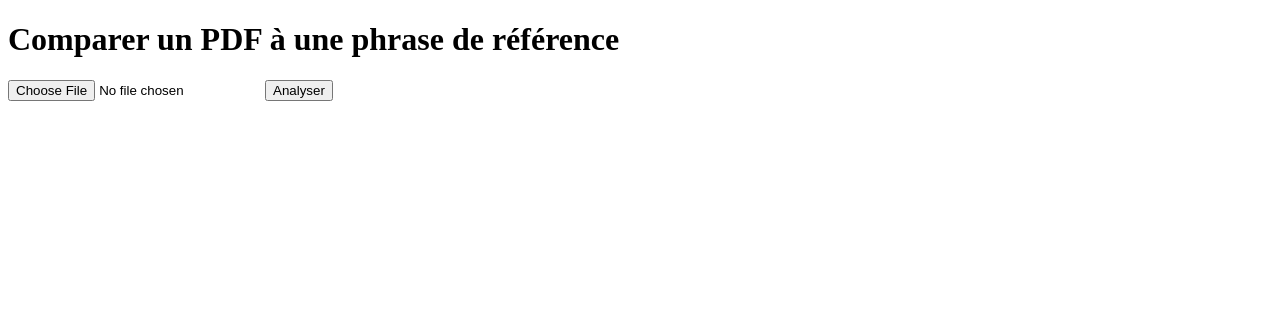
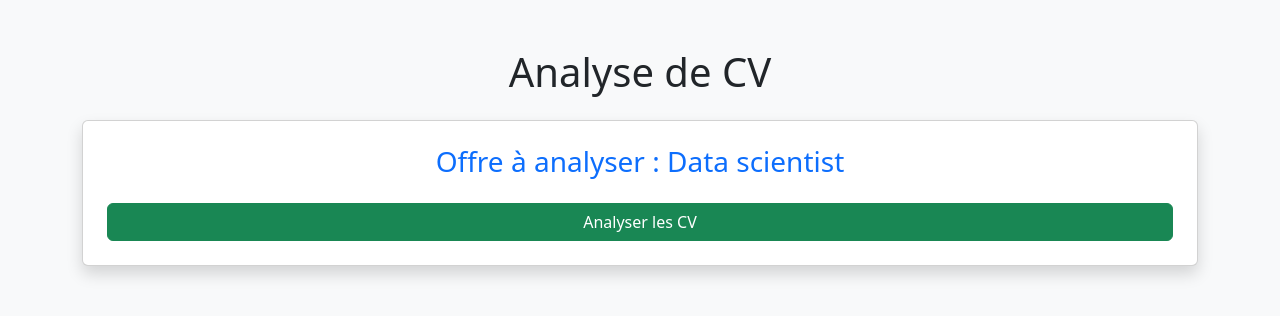
Before and after one commit to Clement-tc/APP_AUTO, a Flask app: page / in a window 1280 px wide. Shown: the top 316 px of the page. Run offline with Flask 3, Linux system fonts and the light colour scheme; parts of the project's set-up code (start-up, migrations or seed data) failed here and were passed over.

Commit message:
Your commit message

```diff
--- /dev/null
+++ b/analys.txt
@@ -0,0 +1,38 @@
+Data scientist
+Descriptif du poste
+Envie de changement, d’une nouvelle opportunité professionnelle et d’un cadre où il fait bon vivre ? Alors c’est bon, tu peux continuer à lire, c’est chez SII que ça se passe !
+
+ Alors, quel sera ton rôle ?
+En tant que Data Engineer (F/H), tes missions seront les suivantes :
+
+Préparation des données
+Analyser les modèles
+Concevoir des algorithmes
+Programmation back-end
+Interprétation et présentation des résultats
+Mise en production des solutions
+Ton profil :
+
+Dans l’idéal, tu es titulaire d’un Bac+5 en informatique, statistique ou mathématiques et tu as minimum 3 ans d’expérience post diplôme sur des sujets de Data, notamment des compétences Scala/Spark.
+
+En fonction de tes compétences et aspirations, tu peux être référent technique de notre équipe ou rejoindre notre équipe d’experts dont le rôle est multiple.Et si tu te lasses de ta mission ? Nous serons à ton écoute et te trouverons un nouveau projet.Envie d’évoluer ? Nous t’accompagnons dans ton projet d’évolution en te trouvant une mission et des formations cohérentes vis-à-vis de celui-ci.
+
+Notre ADN
+
+SII Atlantique, c’est :
+
+250 ingénieurs qui partagent un même état d’esprit #collectif, #partage, #convivialité
+Des clients Grands Comptes, PME ou ETI, qui t’apporteront des compétences techniques, fonctionnelles et méthodologiques
+Un suivi régulier et personnalisé réalisé par tes référents
+Des formations régulières, adaptées à tes envies et tes souhaits d’évolution
+Des Speak Ups, partage de bonnes pratiques et la possibilité de t’investir dans l’agence
+Des moments de fun et de partage, comme retrouver tes collègues autour d’un déjeuner ou petit-déj’, des AfterWorks, soirées d’agence, événements sportifs… et une vraie intégration à ton arrivée !
+Des avantages : prime de participation, tickets restau, mutuelle, CSE, chèques vacances et de fin d’année, 10 jours de RTT, un accord de télétravail, indemnités km vélo ou participation à hauteur de 75% à ton abonnement aux transports en commun, crèche…
+Du green : une démarche Employeur pro-vélo avec un soutien concret des vélotafeurs et la pratique du mécénat de compétences, le soutien financier pour des acteurs du territoire et des collectes solidaires !
+Le Groupe SII est au cœur de l’innovation au service de grands comptes dans des secteurs d’ingénierie variés. Pour la 8ème année consécutive, SII France a obtenu le label Great Place To Work® et se classe 2ᵉ au Palmarès Best Workplaces 2025 (catégorie +2500 salariés). Nous en sommes très fiers car nous sommes la 1ère ESN de ce classement à obtenir cette reconnaissance par ses salariés !Ce succès est le reflet de notre culture basée sur notre volonté de proposer à tous nos salariés un cadre de travail épanouissant pour le développement de leurs compétences et carrières. Rejoindre SII, c’est s’engager dans une aventure collective : Let’s Tech Together ! Cette promesse représente notre ambition commune : construire un futur technologique ensemble, dans un cadre où l'expérimentation et l'autonomie sont encouragées, où les innovations sont au cœur de nos actions, et où chaque collaborateur trouve épanouissement professionnel et responsabilisation au sein d'un collectif enthousiaste et inclusif. En tant que société à fortes valeurs humaines, nous sommes signataires de la Charte de la Diversité, de la Charte d'engagement LGBT+ avec l'Association l'autre Cercle et sommes une entreprise Handi-accueillante.Let’s Tech Together incarne ce que nous sommes et ce que nous aspirons à être : une entreprise dynamique, innovante et humaine.
+
+Ces valeurs te parlent ? Alors Let's Tech Together !
+
+Caroline, Pauline ou Tassadit seront ravies de te rencontrer et de t’en dire plus.
+
+Et qui de mieux qu'un collaborateur pour en parler ? C'est ici que ça se passe !Tu peux également nous suivre sur les réseaux sociaux : LinkedIn, @Groupe SII ou Instagram.
--- a/app.py
+++ b/app.py
@@ -1,25 +1,25 @@
 import os
-from flask import Flask, render_template, request
+import pandas as pd
+from flask import Flask, render_template
 from sentence_transformers import SentenceTransformer
 from sklearn.metrics.pairwise import cosine_similarity
-import PyPDF2
 
-# Initialisation
 app = Flask(__name__)
 app.config['UPLOAD_FOLDER'] = 'uploads'
 os.makedirs(app.config['UPLOAD_FOLDER'], exist_ok=True)
 
-# Modèle
+# 🔹 Chargement du modèle
 model = SentenceTransformer("all-MiniLM-L6-v2")
 
-# Chargement des phrases de référence (CV ou fichier de phrases)
-def charger_phrases_reference(fichier="/Users/eliot/Desktop/data_apps_project/analys.txt"):
+# 🔹 Chargement des phrases de référence
+def charger_phrases_reference(fichier=None):
+    if fichier is None:
+        fichier = os.path.join(app.root_path, "analys.txt")
     phrases = []
     with open(fichier, "r", encoding="utf-8") as f:
         for ligne in f:
             ligne = ligne.strip()
             if ligne:
-                # Enlève le label éventuel s'il y en a
                 if "   " in ligne:
                     ligne = ligne.rsplit("   ", 1)[0]
                 phrases.append(ligne)
@@ -28,43 +28,40 @@ def charger_phrases_reference(fichier="/Users/eliot/Desktop/data_apps_project/an
 phrases_ref = charger_phrases_reference()
 embeddings_ref = model.encode(phrases_ref)
 
-# Fonction pour lire texte du PDF
-def lire_pdf(path):
-    texte = ""
-    with open(path, "rb") as file:
-        reader = PyPDF2.PdfReader(file)
-        for page in reader.pages:
-            texte += page.extract_text() or ""
-    return texte.strip()
+# 🔹 Route principale : affiche une offre
+@app.route("/")
+def home():
+    try:
+        with open(os.path.join(app.root_path, "analys.txt"), "r", encoding="utf-8") as f:
+            premiere_phrase = f.readline().strip()
+    except Exception:
+        premiere_phrase = "Pas de description disponible."
 
-@app.route("/", methods=["GET", "POST"])
-def home():
-    meilleur_score = None
-    meilleure_phrase = None
-    texte_pdf = ""
+    return render_template("home.html", description=premiere_phrase)
 
-    if request.method == "POST":
-        fichier = request.files["pdf_file"]
-        if fichier.filename.endswith(".pdf"):
-            path_pdf = os.path.join(app.config["UPLOAD_FOLDER"], fichier.filename)
-            fichier.save(path_pdf)
+# 🔹 Route analyse
+@app.route("/analyze/")
+def analyze():
+    try:
+        with open(os.path.join(app.root_path, "analys.txt"), "r", encoding="utf-8") as f:
+            phrase_ref = f.readline().strip()
+    except Exception:
+        phrase_ref = ""
 
-            # Lire le texte du PDF
-            texte_pdf = lire_pdf(path_pdf)
-            emb_pdf = model.encode(texte_pdf)
+    try:
+        df = pd.read_csv("resume_data.csv").sample(n=10)
+        df = df.dropna(subset=["career_objective"])  # 🔸 Supprime les lignes sans texte
+        textes = df["career_objective"].astype(str).tolist()
+        emb_obj = model.encode(textes)
+        emb_ref = model.encode([phrase_ref])
+        scores = cosine_similarity(emb_obj, emb_ref).flatten()
+        df["similarity"] = scores
+        df = df.sort_values("similarity", ascending=False)
+        resultats = df[["career_objective", "similarity"]].values.tolist()
+    except Exception as e:
+        resultats = []
 
-            # Calculer les similarités
-            scores = cosine_similarity([emb_pdf], embeddings_ref)[0]
-            idx_best = scores.argmax()
-            meilleur_score = scores[idx_best]
-            meilleure_phrase = phrases_ref[idx_best]
-
-    return render_template(
-        "home.html",
-        score=meilleur_score,
-        best_phrase=meilleure_phrase,
-        texte_pdf=texte_pdf[:500]
-    )
+    return render_template("analyze.html", best_phrase=phrase_ref, table=resultats)
 
 if __name__ == "__main__":
     app.run(debug=True)
--- a/templates/home.html
+++ b/templates/home.html
@@ -1,20 +1,18 @@
 <!DOCTYPE html>
-<html>
+<html lang="fr">
 <head>
-    <title>Comparateur PDF</title>
+    <meta charset="UTF-8">
+    <title>Offre</title>
+    <link href="https://cdn.jsdelivr.net/npm/bootstrap@5.3.0/dist/css/bootstrap.min.css" rel="stylesheet">
 </head>
-<body>
-    <h1>Comparer un PDF à une phrase de référence</h1>
-    <form method="POST" enctype="multipart/form-data">
-        <input type="file" name="pdf_file" accept=".pdf" required>
-        <button type="submit">Analyser</button>
-    </form>
+<body class="bg-light">
+    <div class="container mt-5 text-center">
+        <h1 class="mb-4">Analyse de CV</h1>
+        <div class="card shadow p-4">
+            <h3 class="card-title text-primary">Offre à analyser : {{ description }}</h3>
 
-    {% if score is not none %}
-        <h2>Résultat :</h2>
-        <p><strong>Score de similarité :</strong> {{ score }}</p>
-        <p><strong>Texte extrait du PDF (début) :</strong></p>
-        <pre>{{ texte_pdf }}</pre>
-    {% endif %}
+            <a href="/analyze/" class="btn btn-success mt-3">Analyser les CV</a>
+        </div>
+    </div>
 </body>
 </html>
```
Also changed, not shown: static/style.css (+31 -8 lines), templates/analyze.html (added, +35 -0 lines), 3 other files.
